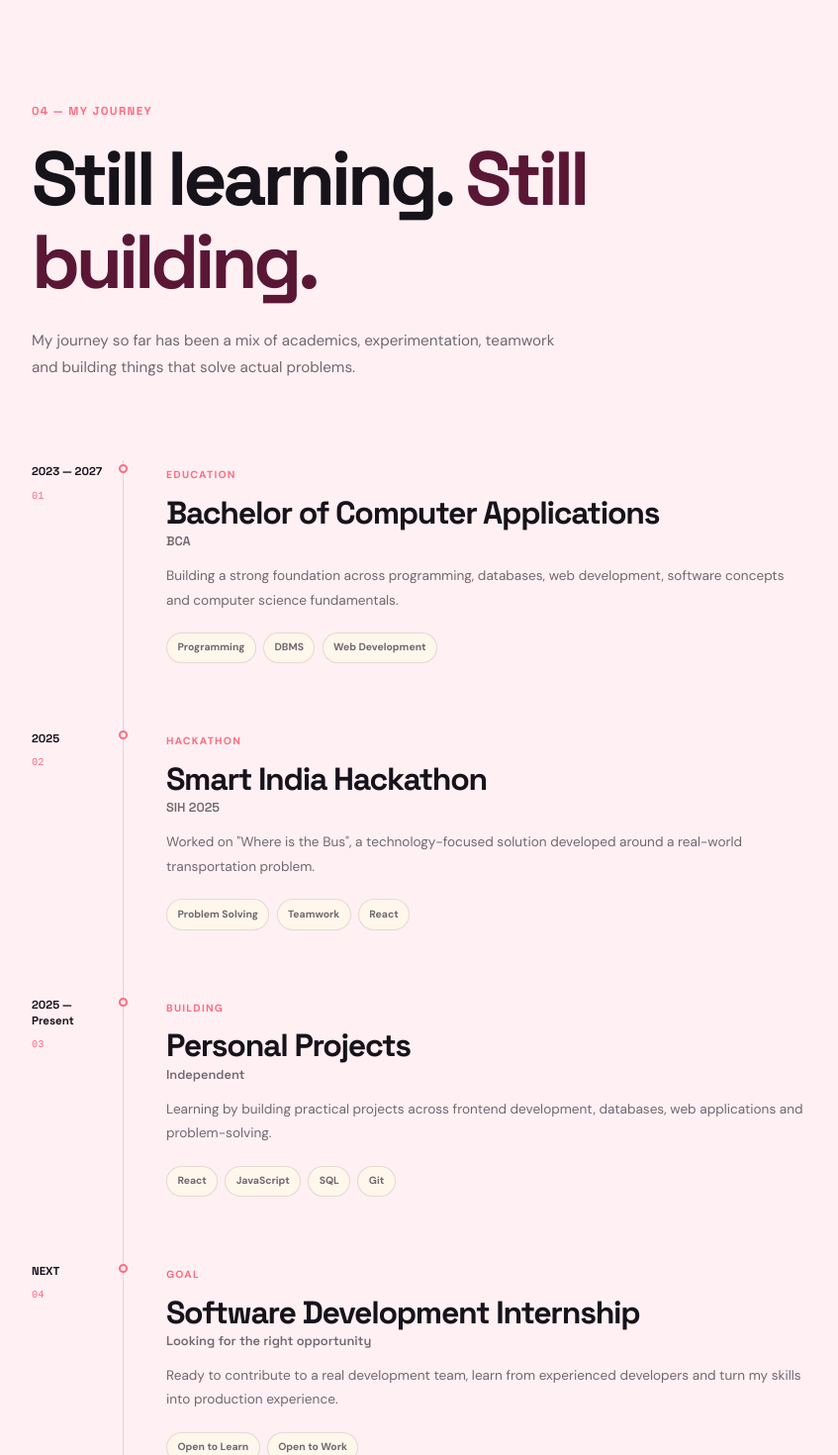
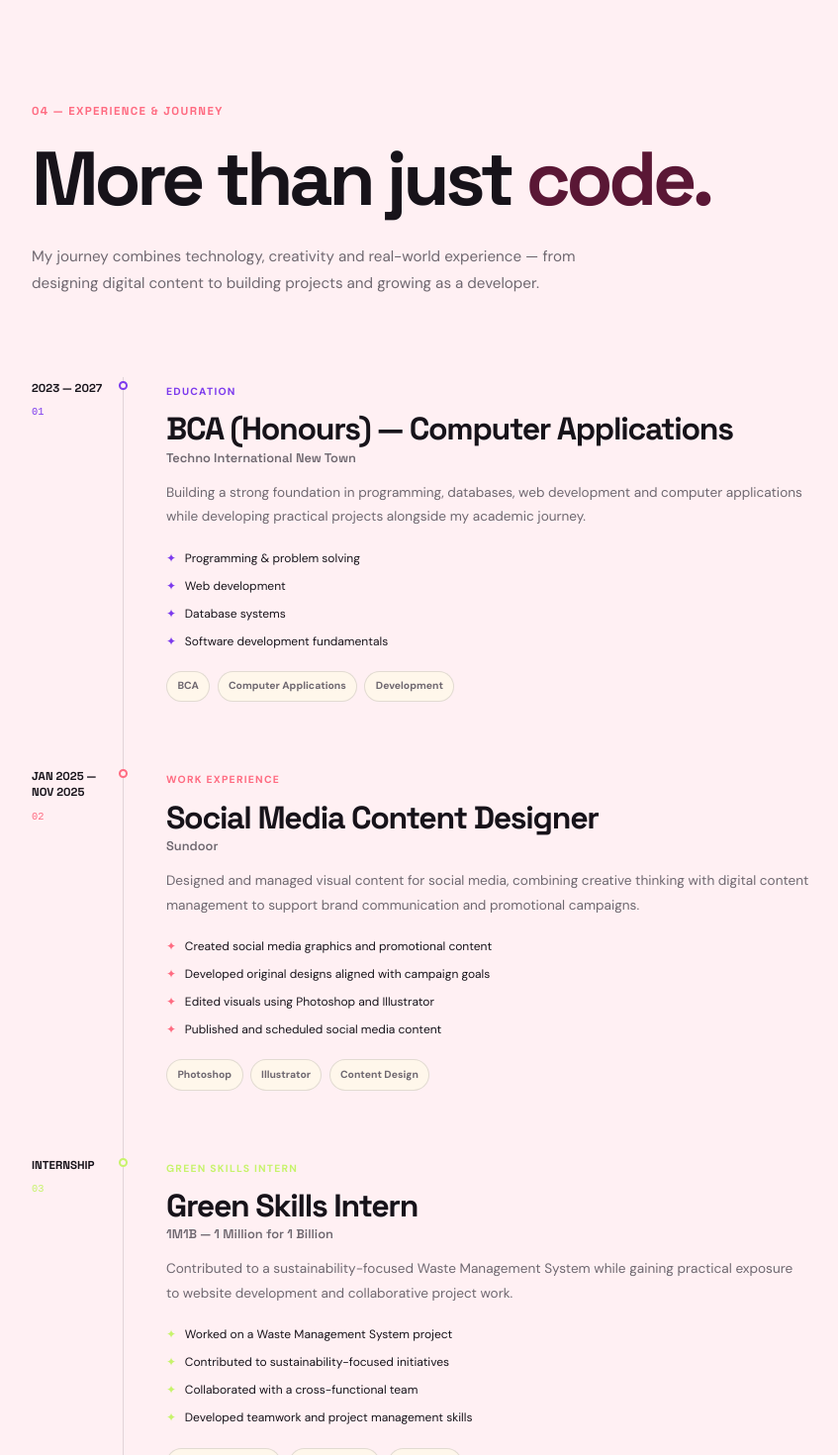
Before and after one commit to subarna1112/subarna-sen-portfolio, a React (Vite) app: page / in a window 1280 px wide. Shown: the part 6860-8330 px from the top of the page at 99% size, without its empty margins (16-863 px from the left). Built offline with nearby package versions, Linux system fonts and the light colour scheme.

Commit message:
feat: update experience with real CV details

```diff
--- a/src/components/Experience.jsx
+++ b/src/components/Experience.jsx
@@ -1,45 +1,73 @@
 const journey = [
-
 
     {
     year: '2023 — 2027',
     type: 'EDUCATION',
-    title: 'Bachelor of Computer Applications',
-    organization: 'BCA',
+    title: 'BCA (Honours) — Computer Applications',
+    organization: 'Techno International New Town',
     description:
-      'Building a strong foundation across programming, databases, web development, software concepts and computer science fundamentals.',
-    tags: ['Programming', 'DBMS', 'Web Development'],
+      'Building a strong foundation in programming, databases, web development and computer applications while developing practical projects alongside my academic journey.',
+    achievements: [
+      'Programming & problem solving',
+      'Web development',
+      'Database systems',
+      'Software development fundamentals',
+    ],
+    tags: ['BCA', 'Computer Applications', 'Development'],
+    accent: 'violet',
+  },
+
+  {
+    year: 'JAN 2025 — NOV 2025',
+    type: 'WORK EXPERIENCE',
+    title: 'Social Media Content Designer',
+    organization: 'Sundoor',
+    description:
+      'Designed and managed visual content for social media, combining creative thinking with digital content management to support brand communication and promotional campaigns.',
+    achievements: [
+      'Created social media graphics and promotional content',
+      'Developed original designs aligned with campaign goals',
+      'Edited visuals using Photoshop and Illustrator',
+      'Published and scheduled social media content',
+    ],
+    tags: ['Photoshop', 'Illustrator', 'Content Design'],
+    accent: 'coral',
+  },
+
+  {
+    year: 'INTERNSHIP',
+    type: 'GREEN SKILLS INTERN',
+    title: 'Green Skills Intern',
+    organization: '1M1B — 1 Million for 1 Billion',
+    description:
+      'Contributed to a sustainability-focused Waste Management System while gaining practical exposure to website development and collaborative project work.',
+    achievements: [
+      'Worked on a Waste Management System project',
+      'Contributed to sustainability-focused initiatives',
+      'Collaborated with a cross-functional team',
+      'Developed teamwork and project management skills',
+    ],
+    tags: ['Web Development', 'Sustainability', 'Teamwork'],
+    accent: 'lime',
   },
 
 
-    {
-    year: '2025',
-    type: 'HACKATHON',
-    title: 'Smart India Hackathon',
-    organization: 'SIH 2025',
-    description:
-      'Worked on "Where is the Bus", a technology-focused solution developed around a real-world transportation problem.',
-    tags: ['Problem Solving', 'Teamwork', 'React'],
-  },
 
   {
-    year: '2025 — Present',
+    year: 'CURRENTLY',
     type: 'BUILDING',
-    title: 'Personal Projects',
-    organization: 'Independent',
+    title: 'Growing as a Developer',
+    organization: 'Independent Projects & Learning',
     description:
-      'Learning by building practical projects across frontend development, databases, web applications and problem-solving.',
-    tags: ['React', 'JavaScript', 'SQL', 'Git'],
-  },
-
-  {
-    year: 'NEXT',
-    type: 'GOAL',
-    title: 'Software Development Internship',
-    organization: 'Looking for the right opportunity',
-    description:
-      'Ready to contribute to a real development team, learn from experienced developers and turn my skills into production experience.',
-    tags: ['Open to Learn', 'Open to Work'],
+      'Currently expanding my development skills through React.js, the MERN stack and Machine Learning while building practical projects and strengthening my full-stack foundation.',
+    achievements: [
+      'Learning React.js',
+      'Exploring the MERN stack',
+      'Exploring Machine Learning',
+      'Building personal projects',
+    ],
+    tags: ['React.js', 'MERN', 'Machine Learning', 'GitHub'],
+    accent: 'blue',
   },
 ];
 
@@ -51,18 +79,18 @@ function Experience() {
         {/* Header */}
         <div className="experience__header">
           <span className="section-label">
-            04 — MY JOURNEY
+            04 — EXPERIENCE & JOURNEY
           </span>
 
           <h2 className="section-title">
-            Still learning.
-            <span> Still building.</span>
+            More than just
+            <span> code.</span>
           </h2>
 
           <p className="experience__intro">
-            My journey so far has been a mix of academics,
-            experimentation, teamwork and building things that
-            solve actual problems.
+            My journey combines technology, creativity and real-world
+            experience — from designing digital content to building
+            projects and growing as a developer.
           </p>
         </div>
 
@@ -71,11 +99,11 @@ function Experience() {
 
           {journey.map((item, index) => (
             <article
-              className="journey-item"
+              className={`journey-item journey-item--${item.accent}`}
               key={`${item.year}-${item.title}`}
             >
 
-              {/* Timeline side */}
+              {/* Timeline meta */}
               <div className="journey-item__meta">
                 <span className="journey-item__year">
                   {item.year}
@@ -104,6 +132,17 @@ function Experience() {
 
                 <p>{item.description}</p>
 
+                {/* Achievements */}
+                <ul className="journey-item__achievements">
+                  {item.achievements.map((achievement) => (
+                    <li key={achievement}>
+                      <span>✦</span>
+                      {achievement}
+                    </li>
+                  ))}
+                </ul>
+
+                {/* Tags */}
                 <div className="journey-item__tags">
                   {item.tags.map((tag) => (
                     <span key={tag}>
--- a/src/styles/globals.css
+++ b/src/styles/globals.css
@@ -2355,3 +2355,69 @@ p {
     font-size: 1.35rem;
   }
 }
+
+/* ========================================
+   EXPERIENCE ACHIEVEMENTS
+   ======================================== */
+
+.journey-item__achievements {
+  display: grid;
+  gap: 0.55rem;
+
+  margin-top: 1.25rem;
+}
+
+.journey-item__achievements li {
+  display: flex;
+  align-items: flex-start;
+  gap: 0.55rem;
+
+  color: var(--color-text);
+
+  font-size: 0.75rem;
+  line-height: 1.6;
+}
+
+.journey-item__achievements li span {
+  flex-shrink: 0;
+
+  color: var(--journey-accent, var(--color-coral));
+}
+
+/* Journey accent colours */
+
+.journey-item {
+  --journey-accent: var(--color-coral);
+}
+
+.journey-item--coral {
+  --journey-accent: var(--color-coral);
+}
+
+.journey-item--lime {
+  --journey-accent: var(--color-lime);
+}
+
+.journey-item--violet {
+  --journey-accent: var(--color-violet);
+}
+
+.journey-item--blue {
+  --journey-accent: #60a5fa;
+}
+
+.journey-item__type {
+  color: var(--journey-accent);
+}
+
+.journey-item__number {
+  color: var(--journey-accent);
+}
+
+.journey-item__line span {
+  border-color: var(--journey-accent);
+}
+
+.journey-item:hover .journey-item__line span {
+  background: var(--journey-accent);
+}
```
Lines whose indentation alone changed are shown as unchanged.
